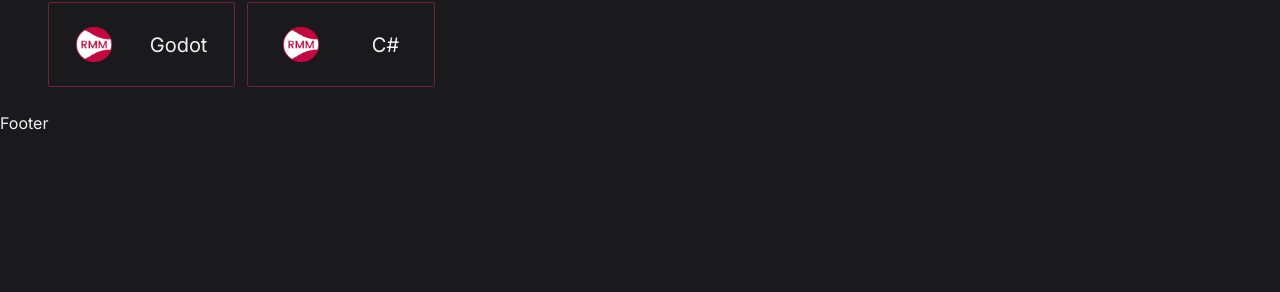
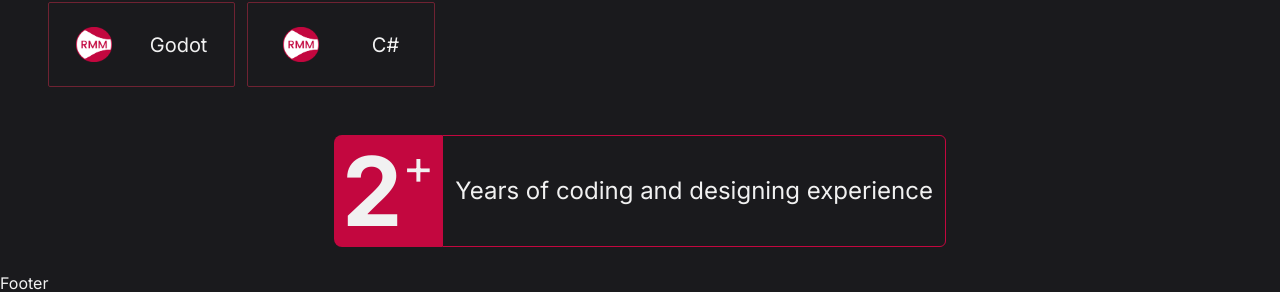
Before and after one commit to code-rizzard/rmm_portfolio, a Next.js app: page / in a window 1280 px wide. Shown: the part 1242-1534 px from the top of the page. Before the commit the page ends 1377 px from the top, so only its background shows below. Built offline with nearby package versions, Linux system fonts and the light colour scheme.

Commit message:
Added coding experience

```diff
--- a/app/page.tsx
+++ b/app/page.tsx
@@ -1,3 +1,4 @@
+import CodingExperience from '@/components/CodingExperience'
 import TechsUsed from '@/components/tech_used/TechsUsed'
 import Image from 'next/image'
 
@@ -40,6 +41,7 @@ export default function Home() {
       <TechsUsed
 
       />
+      <CodingExperience />
     </main>
   )
 }
--- /dev/null
+++ b/components/CodingExperience.tsx
@@ -0,0 +1,24 @@
+
+const CodingExperience = () => {
+  return (
+    <div
+    className="p__container flex justify-center items-center"
+    >
+        <div className="flex  items-stretch">
+            <div className="flex justify-center p-2 flex-shrink-0  bg-brand rounded-l-lg  min-w-[100px] min-h-[100px]">
+                <span
+                className="text-8xl font-bold"
+                >2</span>
+                <span
+                className="flex items-start text-5xl justify-start"
+                >
+                +
+                </span>
+            </div>
+            <p className="text-2xl border border-brand rounded-r-md flex items-center p-3">Years of coding and designing experience</p>
+        </div>
+    </div>
+  )
+}
+
+export default CodingExperience
```
